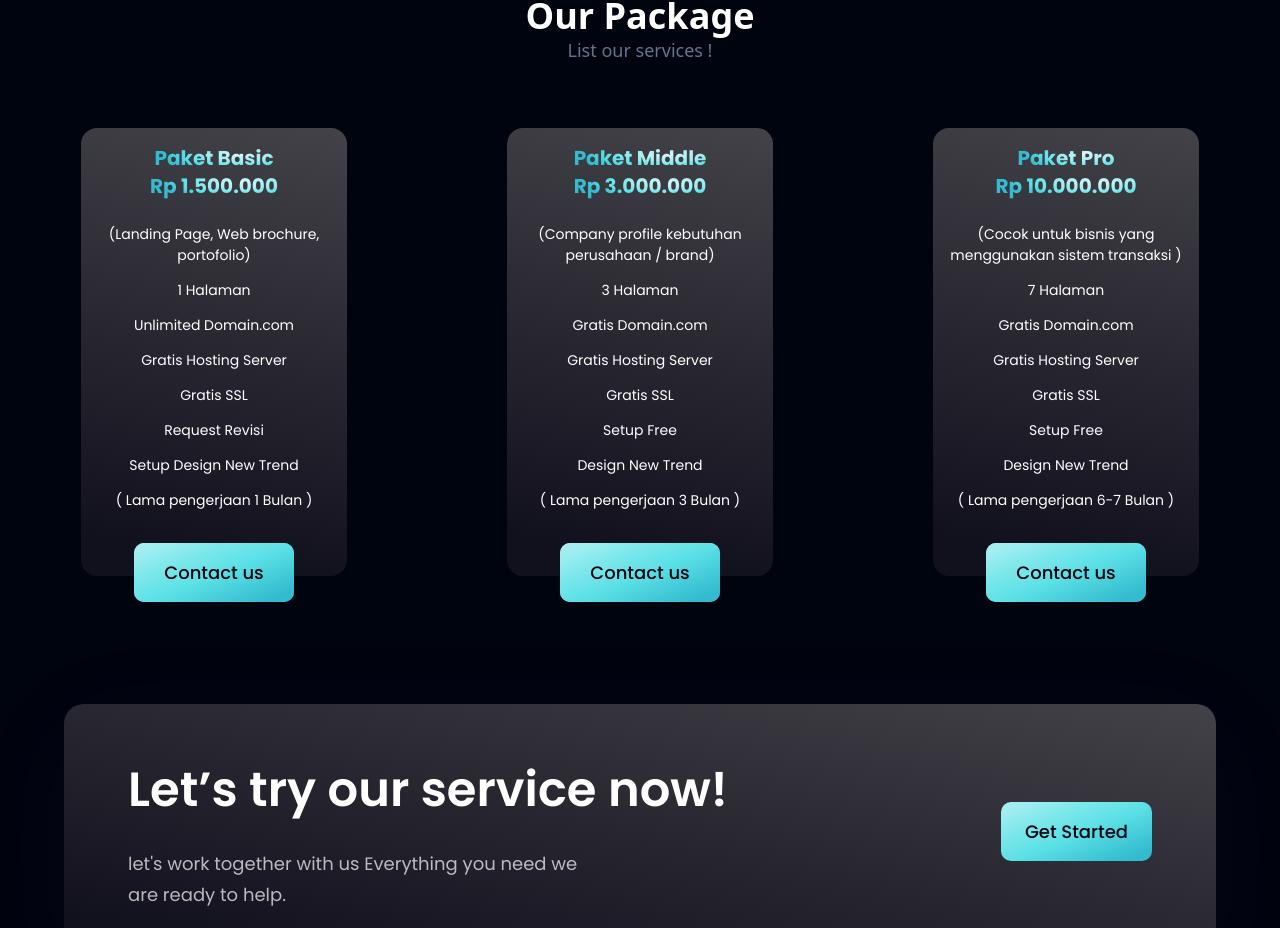
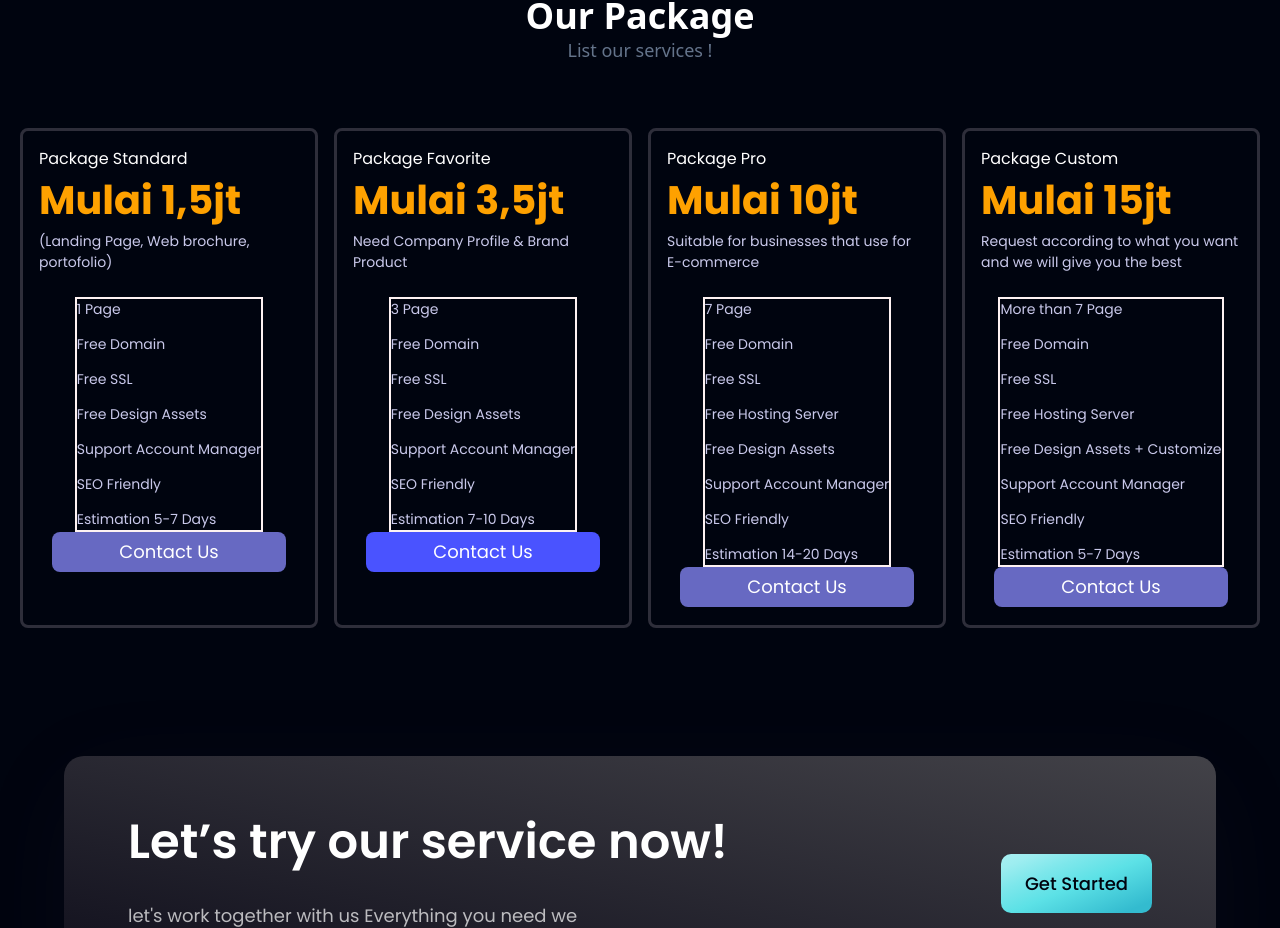
Before and after one commit to bayowsaputra/Billions, a React (Vite) app: page / in a window 1280 px wide. Shown: the part 4812-5740 px from the top of the page. Built offline with nearby package versions, Linux system fonts and the light colour scheme.

Commit message:
dev package

```diff
--- a/src/components/CardPackage.jsx
+++ b/src/components/CardPackage.jsx
@@ -1,34 +1,38 @@
 import Button from "./Button";
+import SecondaryButton from "./SecondaryButton";
 
 const CardPackage = ({ item }) => {
   return (
-    <div className="flex font-poppins flex-col items-center w-[266px] h-[448px] rounded-2xl bg-black-gradient-2 p-4">
-      <div className="flex flex-col items-center mb-6">
-        <p className="text-cyan-400 text-xl font-bold text-gradient">
-          {item.type}
-        </p>
-        <p className="text-cyan-400 text-xl font-bold  text-gradient">
+    <div className="flex font-poppins flex-col items-center w-[298px] h-[500px] rounded-[8px] border-solid border-[3.97616px] border-[#2E2E3A] p-4 box-border">
+      <div className="flex flex-col items-left mb-6 w-full">
+        <p className="text-white">{item.type}</p>
+        <p className="text-[#FEA100] font-bold text-[39.7616px]">
           {item.price}
         </p>
+        <p className="text-[#C9C9EB] text-[14px]">{item.purpose}</p>
       </div>
 
-      <div className="flex flex-col gap-3.5">
+      <div className="flex flex-col gap-3.5 border-solid border-red-50 border-2">
         {item?.features.map((e) => (
-          <p key={e.id} className="text-white text-center text-[14px]">
-            {e}
+          <p key={e.id} className="text-[#C9C9EB] text-left text-[14px]">
+            {e.label}
           </p>
         ))}
       </div>
-      <div className="relative">
-        <Button
+      <SecondaryButton
+        label="Contact Us"
+        styles={`${item.isRecommended ? "bg-[#4A53FF]" : "bg-[#6769C2]"}`}
+      />
+      {/* <div> */}
+      {/* <Button
           label={"Detail"}
           styles="absolute top-14 right-0 -mr-20 -mt-6 w-40 items-center justify-center flex"
-        />
-        <Button
-          label={"Contact us"}
-          styles="absolute top-14 right-0 -mr-20 -mt-6 w-40 items-center justify-center flex"
-        />
-      </div>
+        /> */}
+      {/* <SecondaryButton
+          label="Contact Us"
+          styles={`${item.isRecommended ? "bg-[#4A53FF]" : "bg-[#6769C2]"}`}
+        /> */}
+      {/* </div> */}
     </div>
   );
 };
--- a/src/components/Package.jsx
+++ b/src/components/Package.jsx
@@ -1,4 +1,4 @@
-import { packages } from "../constants";
+import { PACKAGE_CONTENT } from "../constants";
 import CardPackage from "./CardPackage";
 
 const Package = () => {
@@ -8,8 +8,8 @@ const Package = () => {
         <p className="text-white bold text-4xl font-bold">Our Package</p>
         <p className="text-slate-500 text-lg">List our services !</p>
       </>
-      <div className="flex flex-col md:flex-row items-center justify-center gap-14 sm:gap-40 w-ful mt-16 mb-16">
-        {packages.map((item) => (
+      <div className="flex flex-col md:flex-row items-center justify-center gap-14 sm:gap-4 w-ful mt-16 mb-16">
+        {PACKAGE_CONTENT.map((item) => (
           <CardPackage item={item} />
         ))}
       </div>
--- /dev/null
+++ b/src/components/SecondaryButton.jsx
@@ -0,0 +1,12 @@
+const SecondaryButton = ({ styles, label }) => (
+  <a
+    href="https://api.whatsapp.com/send?phone=6285891199511&text=Saya%20tertarik%20ingin%20membuat%20project bersama anda!"
+    target="_blank"
+    rel="noreferrer"
+    className={`w-[234.59px] h-[39.76px] box-border border-box flex font-poppins font-small text-[18px] text-white rounded-[8px] outline-none items-center justify-center ${styles}`}
+  >
+    <button>{label}</button>
+  </a>
+);
+
+export default SecondaryButton;
--- /dev/null
+++ b/src/components/icons/Check.jsx
@@ -0,0 +1,36 @@
+const Check = ({ width, height }) => {
+  return (
+    <svg
+      width={width}
+      height={height}
+      viewBox="0 0 13 10"
+      fill="none"
+      xmlns="http://www.w3.org/2000/svg"
+    >
+      <path
+        d="M0.92627 4.96777L4.44073 8.48223L12.1725 0.750422"
+        stroke="url(#paint0_linear_336_388)"
+        stroke-width="1.98808"
+      />
+      <defs>
+        <linearGradient
+          id="paint0_linear_336_388"
+          x1="2.93473"
+          y1="-3.35573"
+          x2="10.5756"
+          y2="1.89525"
+          gradientUnits="userSpaceOnUse"
+        >
+          <stop offset="0.00887753" stop-color="#DEF9FA" />
+          <stop offset="0.1723" stop-color="#BEF3F5" />
+          <stop offset="0.4204" stop-color="#9DEDF0" />
+          <stop offset="0.5512" stop-color="#7DE7EB" />
+          <stop offset="0.7154" stop-color="#5CE1E6" />
+          <stop offset="1" stop-color="#33BBCF" />
+        </linearGradient>
+      </defs>
+    </svg>
+  );
+};
+
+export default Check;
--- a/src/constants/index.js
+++ b/src/constants/index.js
@@ -199,53 +199,77 @@ export const clients = [
   },
 ];
 
-export const packages = [
+export const PACKAGE_CONTENT = [
   {
     id: 1,
-    type: "Paket Basic",
-    price: "Rp 1.500.000",
+    type: "Package Standard",
+    price: "Mulai 1,5jt",
     // Tambah harga diskon untuk client pertama
     // disc: "Rp 1.200.000",
+    purpose: "(Landing Page, Web brochure, portofolio)",
     features: [
-      "(Landing Page, Web brochure, portofolio)",
-      "1 Halaman",
-      "Unlimited Domain.com",
-      "Gratis Hosting Server",
-      "Gratis SSL",
+      { label: "1 Page", status: true },
+      { label: "Free Domain", status: true },
+      { label: "Free SSL", status: true },
+      { label: "Free Design Assets", status: false },
       // Request revisi berapa hari
-      "Request Revisi",
-      "Setup Design New Trend",
-      "( Lama pengerjaan 1 Bulan )",
+      { label: "Support Account Manager", status: true },
+      { label: "SEO Friendly", status: true },
+      { label: "Estimation 5-7 Days", status: true },
     ],
+    isRecommended: false,
   },
   {
     id: 2,
-    type: "Paket Middle",
-    price: "Rp 3.000.000",
+    type: "Package Favorite",
+    price: "Mulai 3,5jt",
+    purpose: "Need Company Profile & Brand Product",
     features: [
-      "(Company profile kebutuhan perusahaan / brand)",
-      "3 Halaman",
-      "Gratis Domain.com",
-      "Gratis Hosting Server",
-      "Gratis SSL",
-      "Setup Free",
-      "Design New Trend",
-      "( Lama pengerjaan 3 Bulan )",
+      { label: "3 Page", status: true },
+      { label: "Free Domain", status: true },
+      { label: "Free SSL", status: true },
+      { label: "Free Design Assets", status: true },
+      // Request revisi berapa hari
+      { label: "Support Account Manager", status: true },
+      { label: "SEO Friendly", status: true },
+      { label: "Estimation 7-10 Days", status: true },
     ],
+    isRecommended: true,
   },
   {
     id: 3,
-    type: "Paket Pro",
-    price: "Rp 10.000.000",
+    type: "Package Pro",
+    price: "Mulai 10jt",
+    purpose: "Suitable for businesses that use for E-commerce",
     features: [
-      "(Cocok untuk bisnis yang menggunakan sistem transaksi )",
-      "7 Halaman",
-      "Gratis Domain.com",
-      "Gratis Hosting Server",
-      "Gratis SSL",
-      "Setup Free",
-      "Design New Trend",
-      "( Lama pengerjaan 6-7 Bulan )",
+      { label: "7 Page", status: true },
+      { label: "Free Domain", status: true },
+      { label: "Free SSL", status: true },
+      { label: "Free Hosting Server", status: true },
+      { label: "Free Design Assets", status: false },
+      // Request revisi berapa hari
+      { label: "Support Account Manager", status: true },
+      { label: "SEO Friendly", status: true },
+      { label: "Estimation 14-20 Days", status: true },
     ],
+    isRecommended: false,
+  },
+  {
+    id: 4,
+    type: "Package Custom",
+    price: "Mulai 15jt",
+    purpose: "Request according to what you want and we will give you the best",
+    features: [
+      { label: "More than 7 Page", status: true },
+      { label: "Free Domain", status: true },
+      { label: "Free SSL", status: true },
+      { label: "Free Hosting Server", status: true },
+      { label: "Free Design Assets + Customize", status: false },
+      // Request revisi berapa hari
+      { label: "Support Account Manager", status: true },
+      { label: "SEO Friendly", status: true },
+      { label: "Estimation 5-7 Days", status: true },
+    ],
+    isRecommended: false,
   },
 ];
```
Also changed, not shown: src/assets/check.svg (added).
